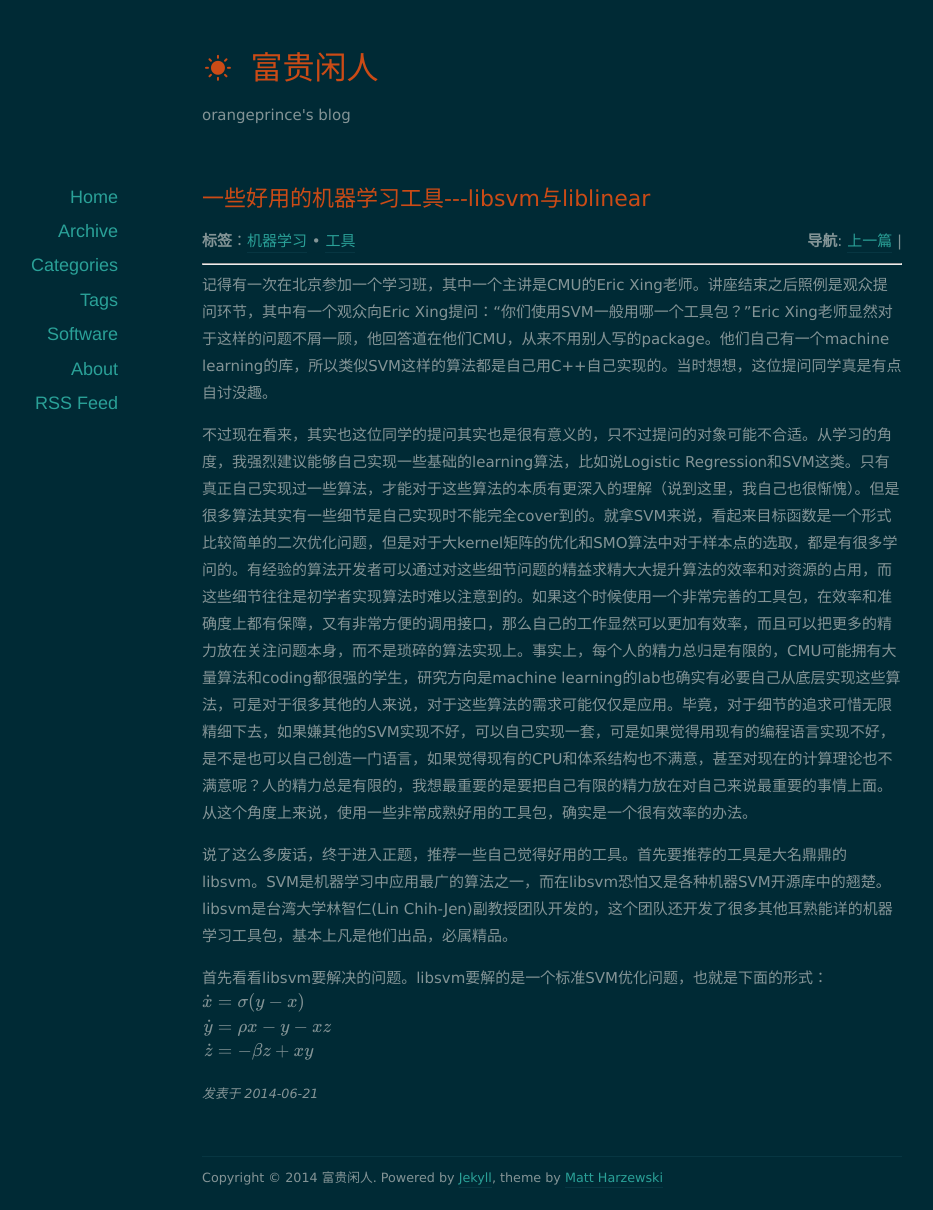
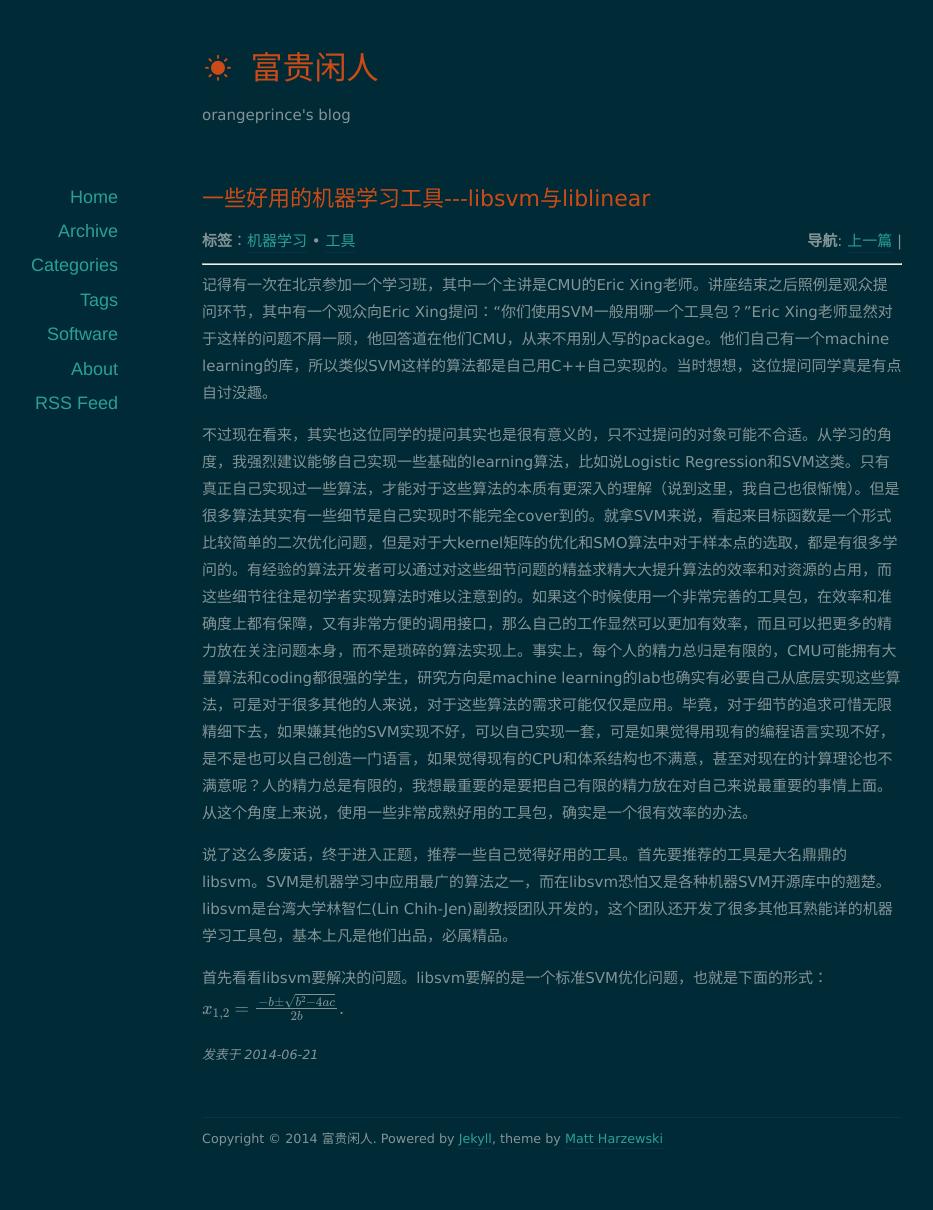
Before and after one commit to orangeprince/orangeprince.github.io, a Jekyll site: the page built from _posts/2014-06-21-libsvm.md, in a window 1280 px wide. Shown: the whole page, without its empty margins (88-1021 px from the left). Built offline with Jekyll 4.4.1, drawn with Linux system fonts in a browser that asks for light colours; nearby versions of some CDN libraries; formulas are drawn with MathJax 3; comment, search, counter and statistics services are not loaded; after the commit the page ends 1171 px from its top, so only the background shows below that.

Commit message:
modified:   _posts/2014-06-21-libsvm.md

```diff
--- a/_posts/2014-06-21-libsvm.md
+++ b/_posts/2014-06-21-libsvm.md
@@ -12,8 +12,4 @@ tags: [机器学习,工具]
 说了这么多废话，终于进入正题，推荐一些自己觉得好用的工具。首先要推荐的工具是大名鼎鼎的libsvm。SVM是机器学习中应用最广的算法之一，而在libsvm恐怕又是各种机器SVM开源库中的翘楚。libsvm是台湾大学林智仁(Lin Chih-Jen)副教授团队开发的，这个团队还开发了很多其他耳熟能详的机器学习工具包，基本上凡是他们出品，必属精品。
 
 首先看看libsvm要解决的问题。libsvm要解的是一个标准SVM优化问题，也就是下面的形式：
-$$
-\begin{aligned} \dot{x} & = \sigma(y-x) \\
-\dot{y} & = \rho x - y - xz \\
-\dot{z} & = -\beta z + xy \end{aligned}
-$$
+$$x_{1,2} = \frac{-b \pm \sqrt{b^2-4ac}}{2b}.$$
```
